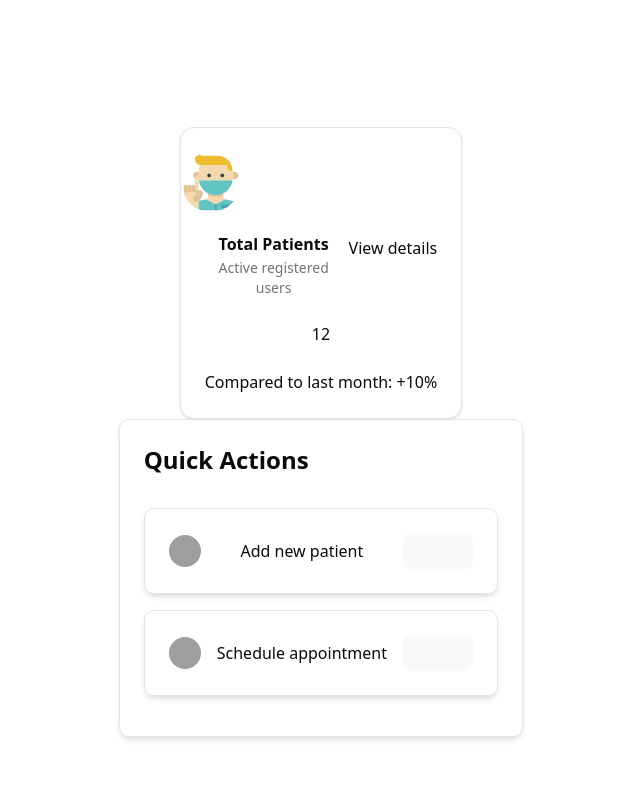
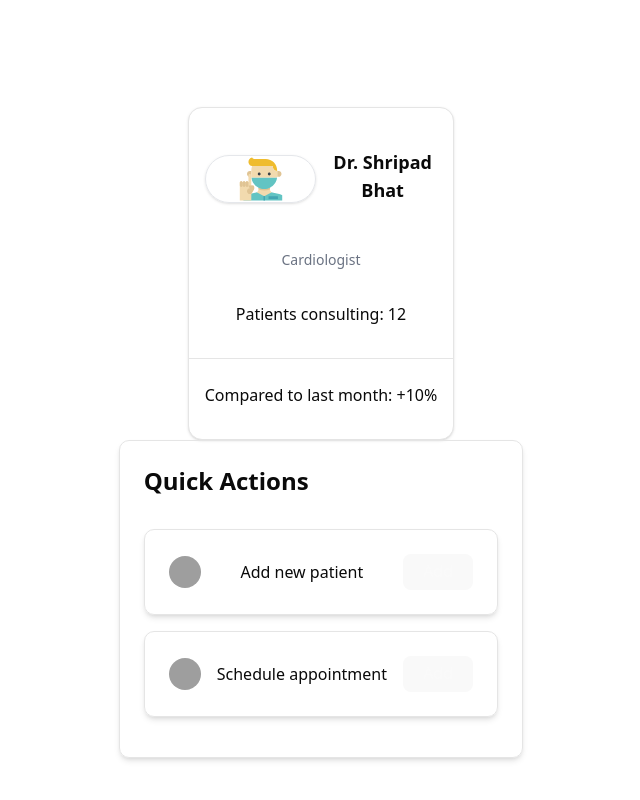
Before and after one commit to prathmesh-droid/HospitalManagementSystem, a React (Vite) app in the folder HMS-Frontend/: page / in a window 1280 px wide. Shown: the top 800 px of the page, without its empty margins (319-959 px from the left). Built offline with nearby package versions, Linux system fonts and the light colour scheme; grey boxes are pictures that could not be loaded.

Commit message:
Card updates - v2

```diff
--- a/HMS-Frontend/src/App.tsx
+++ b/HMS-Frontend/src/App.tsx
@@ -7,9 +7,9 @@ function App() {
     <div className="flex min-h-svh flex-col items-center justify-center">
       {/* <Button>Click me</Button> */}
       <CustomQuickInfoCard
-        title="Total Patients"
-        description="Active registered users"
-        content="12"
+        title="Dr. Shripad Bhat"
+        description="Cardiologist"
+        content="Patients consulting: 12"
         footer="Compared to last month: +10%"
         action="View details"
       />
--- a/HMS-Frontend/src/components/CustomComponents/CustomAvatar/customAvatar.tsx
+++ b/HMS-Frontend/src/components/CustomComponents/CustomAvatar/customAvatar.tsx
@@ -1,9 +1,13 @@
 import { Avatar } from "../../ui/avatar";
 import { MaleDoctorSVG } from "../../svg";
 
-export function CustomAvatar() {
+type CustomAvatarProps = {
+    className?: string;
+};
+
+export function CustomAvatar({className}: CustomAvatarProps): any {
   return (
-    <Avatar className="w-15 h-15">
+    <Avatar className={`w-12 h-12 ${className || ""}`}>
       <MaleDoctorSVG className="w-full h-full rounded-full" />
     </Avatar>
   );
--- a/HMS-Frontend/src/components/CustomComponents/CustomQuickInfoCard/customQuickInfoCard.tsx
+++ b/HMS-Frontend/src/components/CustomComponents/CustomQuickInfoCard/customQuickInfoCard.tsx
@@ -9,22 +9,38 @@ import {
 } from "../../ui/card";
 import { CustomAvatar } from "../CustomAvatar/customAvatar";
 
-function CustomQuickInfoCard({ title, description, content, footer, action }: any) {
+function CustomQuickInfoCard({
+  title,
+  description,
+  content,
+  footer,
+  action,
+}: any) {
   return (
     <Card>
-      <CustomAvatar></CustomAvatar>
-      <CardHeader>
-        <CardTitle>{title}</CardTitle>
-        {description && <CardDescription>{description}</CardDescription>}
-        {action && <CardAction>{action}</CardAction>}
-      </CardHeader>
-      <CardContent>
+      <div className="flex items-center gap-3 p-4">
+        {/* Apply styles to CustomAvatar */}
+        <CustomAvatar className="w-12 h-12 border border-gray-200 shadow-sm flex-1" />
+
+        {/* Apply styles to CardHeader */}
+        <CardHeader className="p-0 flex-1">
+          <CardTitle className="text-lg font-semibold">{title}</CardTitle>
+        </CardHeader>
+      </div>
+
+      {description && (
+        <CardDescription className="px-4 text-sm text-gray-500">
+          {description}
+        </CardDescription>
+      )}
+      {/* {action && <CardAction className="px-4">{action}</CardAction>} */}
+
+      <CardContent className="px-4 py-2">
         <p>{content}</p>
       </CardContent>
+
       {footer && (
-        <CardFooter>
-          <p>{footer}</p>
-        </CardFooter>
+        <CardFooter className="px-4 py-2 border-t">{footer}</CardFooter>
       )}
     </Card>
   );
```
